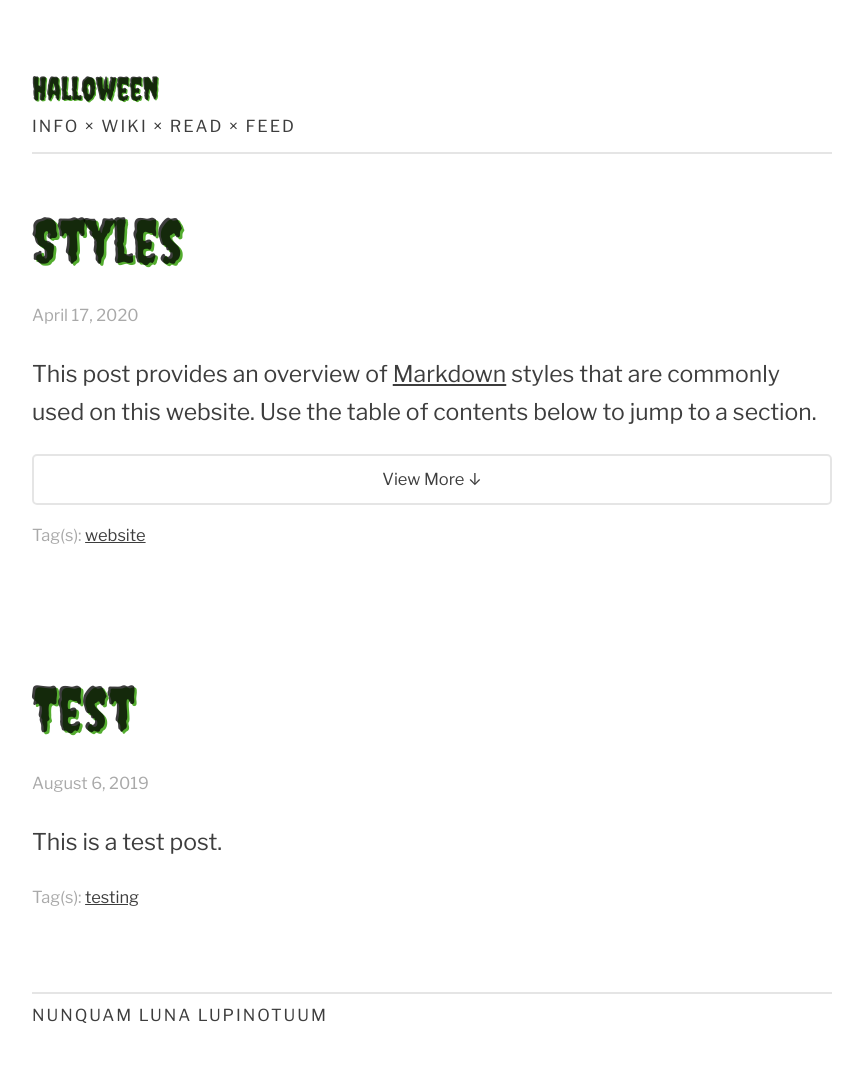
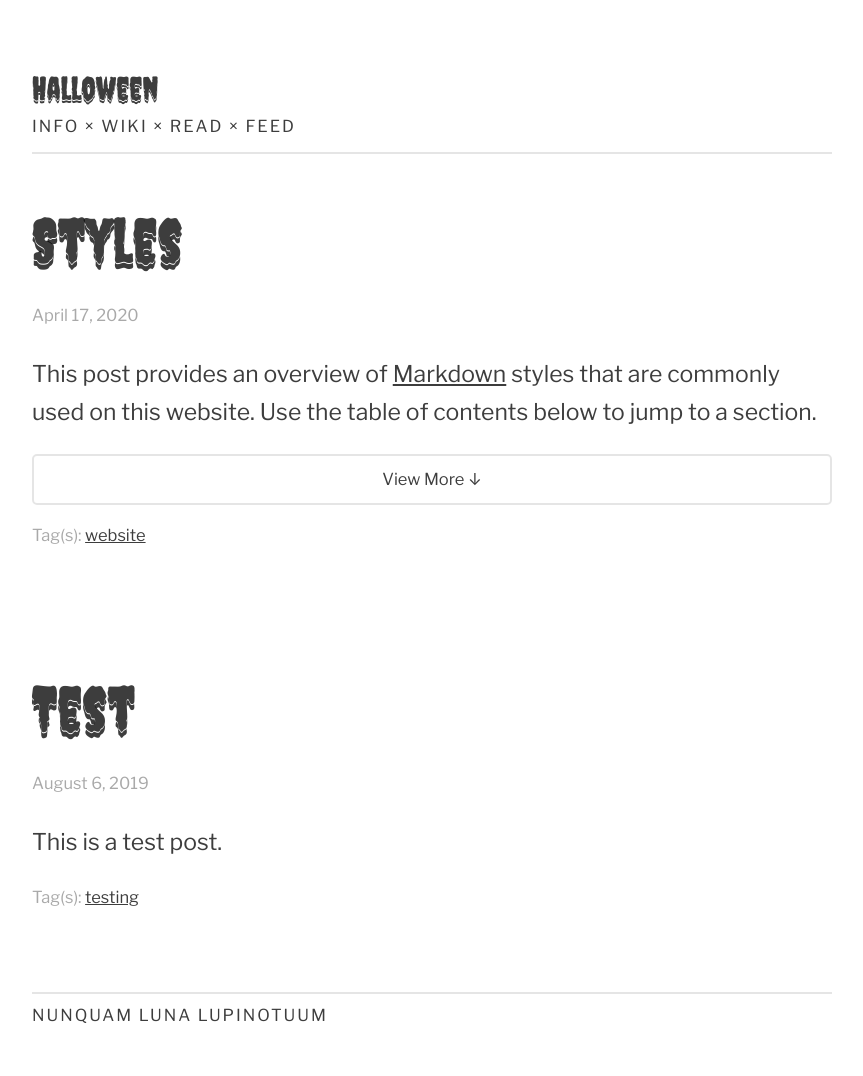
Before and after one commit to lmw13/lmw13, a Jekyll site: the page built from index.html, in a window 1280 px wide. Shown: the whole page, without its empty margins (208-1071 px from the left). Built offline with Jekyll 4.4.1, drawn with Linux system fonts in a browser that asks for light colours; the list of posts is cut into pages by our own code.

Commit message:
Update style.css

```diff
--- a/css/style.css
+++ b/css/style.css
@@ -91,7 +91,7 @@ h3,
 	font-family: 'Creepster', serif;
 	font-weight: 400;
 	color: #8BD76B;
- 	text-shadow: 0.04em 0.04em 0 #54ad2f;
+ 	text-shadow: 0 0.02em 0 #FFFFFF, 0 0.1em 0 rgba(0, 0, 0, 0.76);
 }
 
 h1 {
@@ -108,9 +108,6 @@ h1 {
 	text-decoration: none !important;
 }
 
-.header a:hover {
-	color: rgba(0, 0, 0, 0.76);
-}
 
 h2 {
 	font-size: 2.7em;
@@ -118,12 +115,10 @@ h2 {
 }
 
 h2 a {
-	color: rgba(0, 0, 0, 0.76) !important;
 	text-decoration: none !important;
 }
 
 h2 a:hover {
-	color: rgba(0, 0, 0, 0.76) !important;
 	text-decoration: none;
 }
 
```
